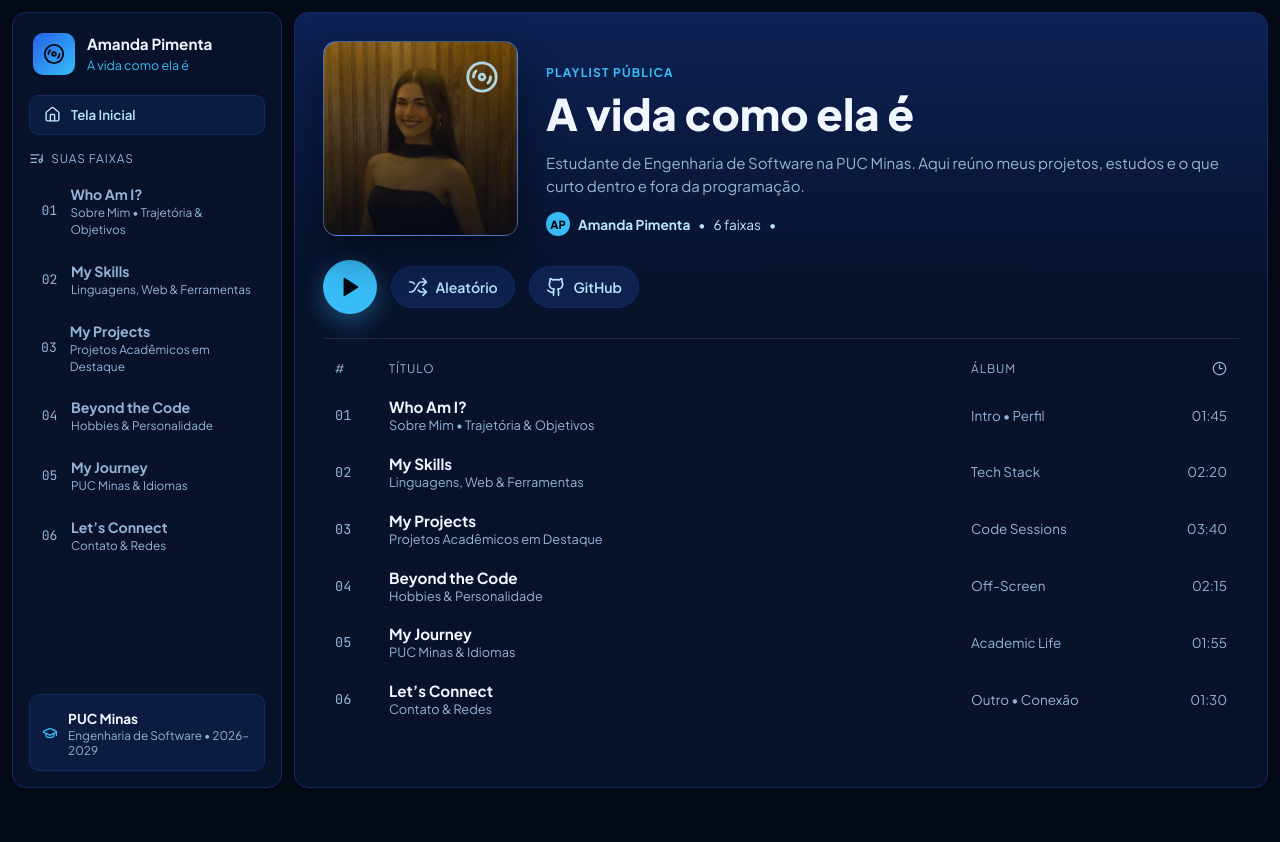
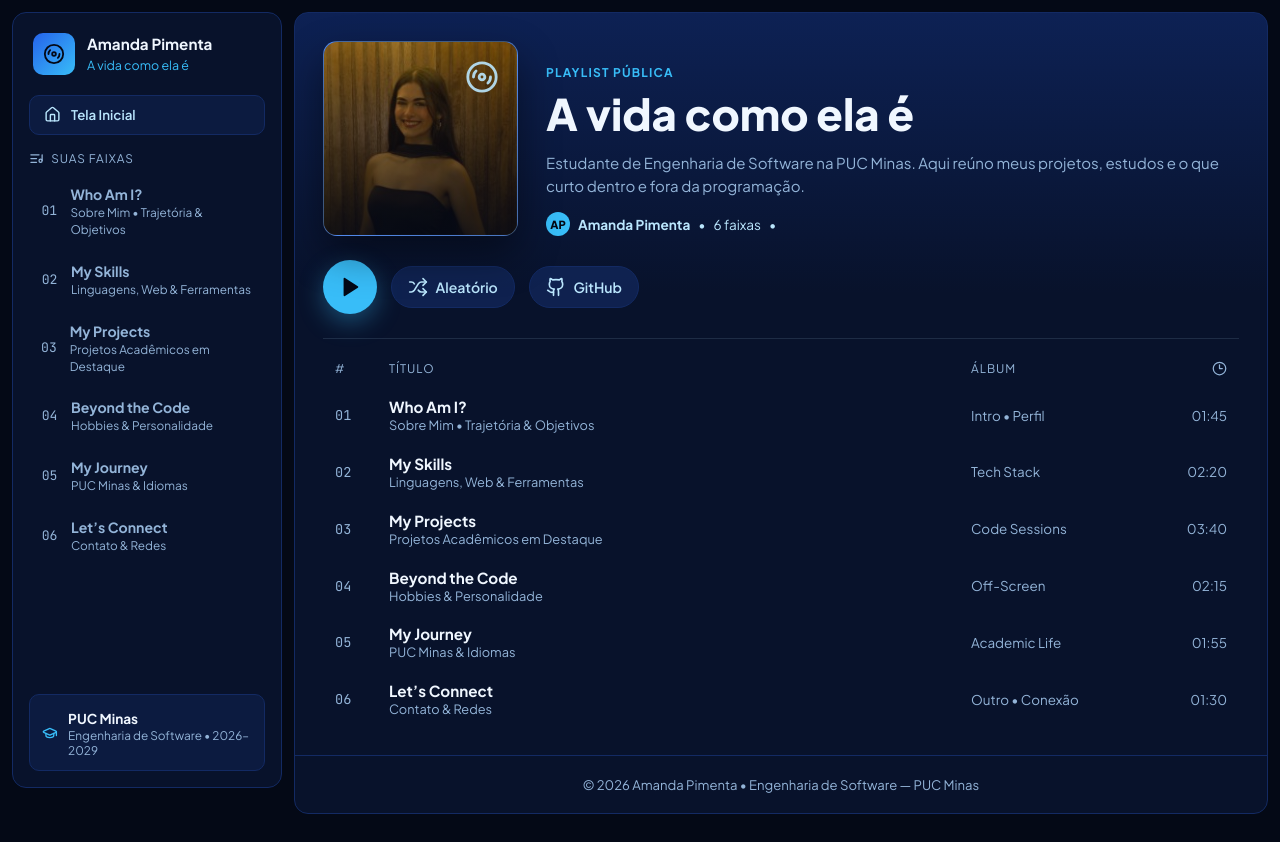
Before and after one commit to amandapfig/portfolio_TP1, a React (Vite) app: page / in a window 1280 px wide. Both pictures are taken after a click on the button "Começar". Before the commit the page ends 816 px from the top, so only its background shows below. Built offline with nearby package versions, Linux system fonts and the light colour scheme.

Commit message:
feat:adicionei footer

```diff
--- a/src/App.css
+++ b/src/App.css
@@ -1415,6 +1415,13 @@ button {
   background: var(--blue-800);
 }
 
+.site-footer {
+  padding: 1.25rem 1.75rem;
+  border-top: 1px solid var(--blue-800);
+  text-align: center;
+  color: var(--text-muted);
+  font-size: 0.82rem;
+}
 /* Responsividade */
 @media (max-width: 960px) {
   .entry-showcase {
--- a/src/App.jsx
+++ b/src/App.jsx
@@ -103,6 +103,9 @@ export default function App() {
               </div>
             </div>
           )}
+          <footer className="site-footer">
+            <p>© {new Date().getFullYear()} Amanda Pimenta • Engenharia de Software — PUC Minas</p>
+          </footer>
         </main>
       </div>
     </div>
```
